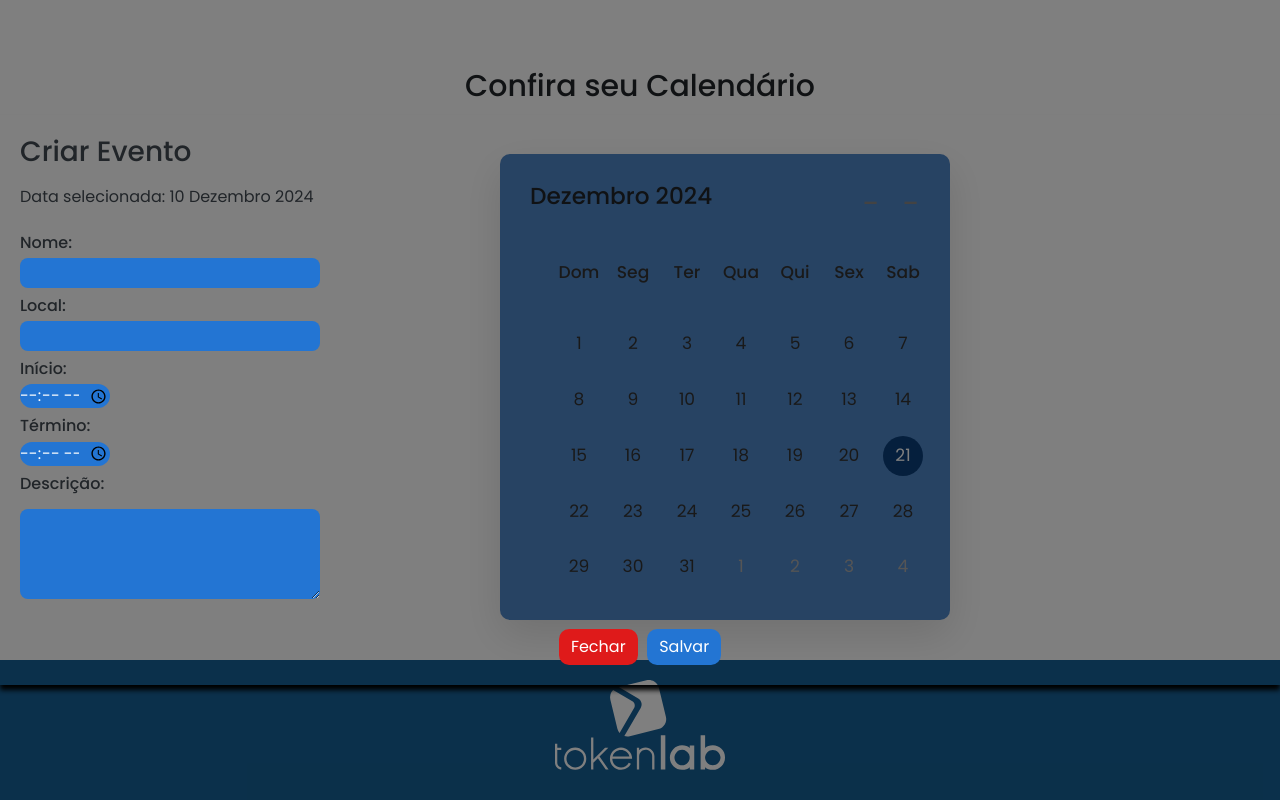
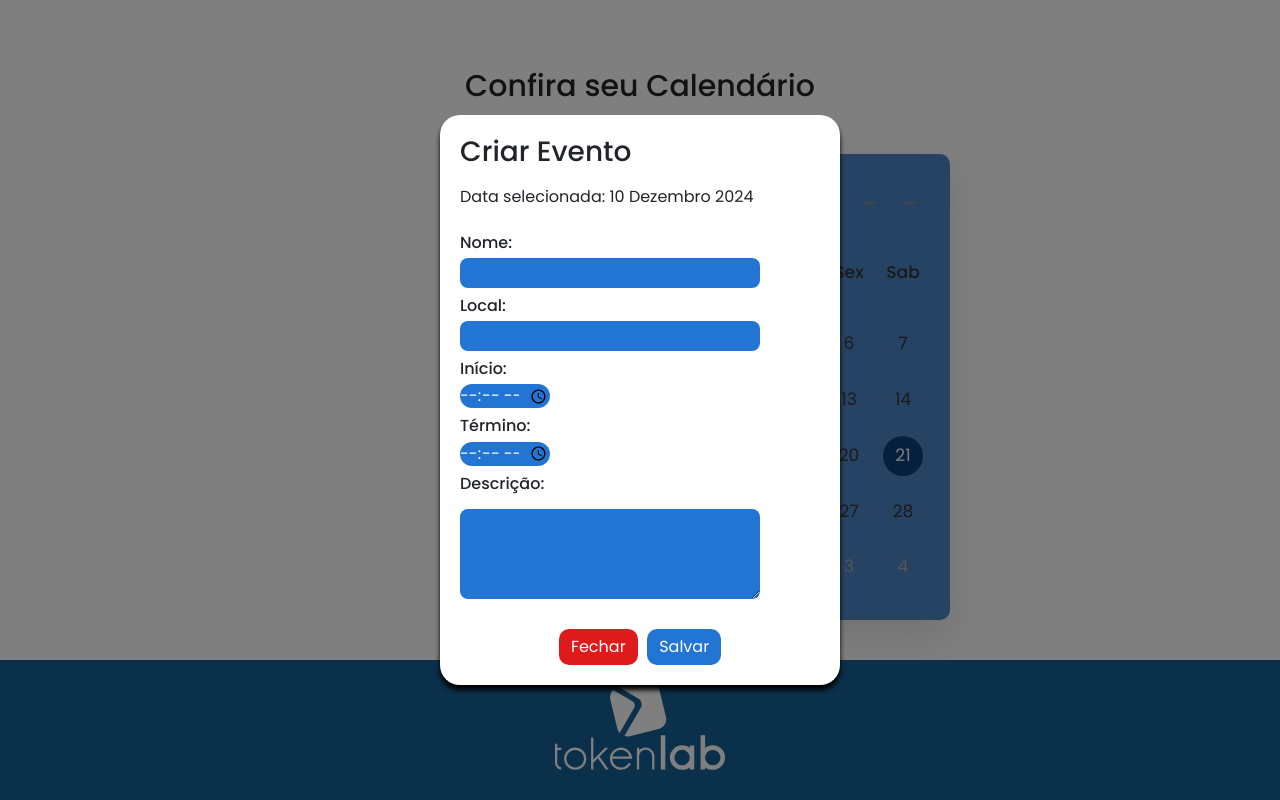
Before and after one commit to souzadevofic/events-calend, a React (Vite) app: page / in a window 1280 px wide. Both pictures are taken after a click on the item "10". Shown: the part 531-1331 px from the top of the page. Built offline with nearby package versions, Linux system fonts and the light colour scheme.

Commit message:
ajustando a cor do background-color do componente modal

```diff
--- a/src/Components/Modal/Modal.css
+++ b/src/Components/Modal/Modal.css
@@ -9,11 +9,12 @@
     justify-content: center;
     align-items: center;
     z-index: 1050;
+
 }
 
 .modal-content {
-    background-color: #ffffff;
-    border-radius: 8px;
+    background-color: #ffffff !important;
+    border-radius: 20px !important;
     padding: 20px;
     position: relative;
     width: 100%;
--- a/src/Components/Modal/Modal.jsx
+++ b/src/Components/Modal/Modal.jsx
@@ -1,12 +1,11 @@
 import React from 'react';
+import 'bootstrap/dist/css/bootstrap.min.css';
 import './Modal.css';
-import 'bootstrap/dist/css/bootstrap.min.css';
 
 export function Modal({ children, onClose }) {
     return (
         <div className="modal-overlay" onClick={onClose}>
-            <div className="modal-dialog modal-content" onClick={(e) => e.stopPropagation()}>
-
+        <div className="modal-content" onClick={(e) => e.stopPropagation()}>
             <div className="modal-body">
                 {children}
             </div>
@@ -22,5 +21,6 @@ export function Modal({ children, onClose }) {
             </div>
         </div>
     </div>
+
     );
 }
```
Lines whose indentation alone changed are shown as unchanged.
